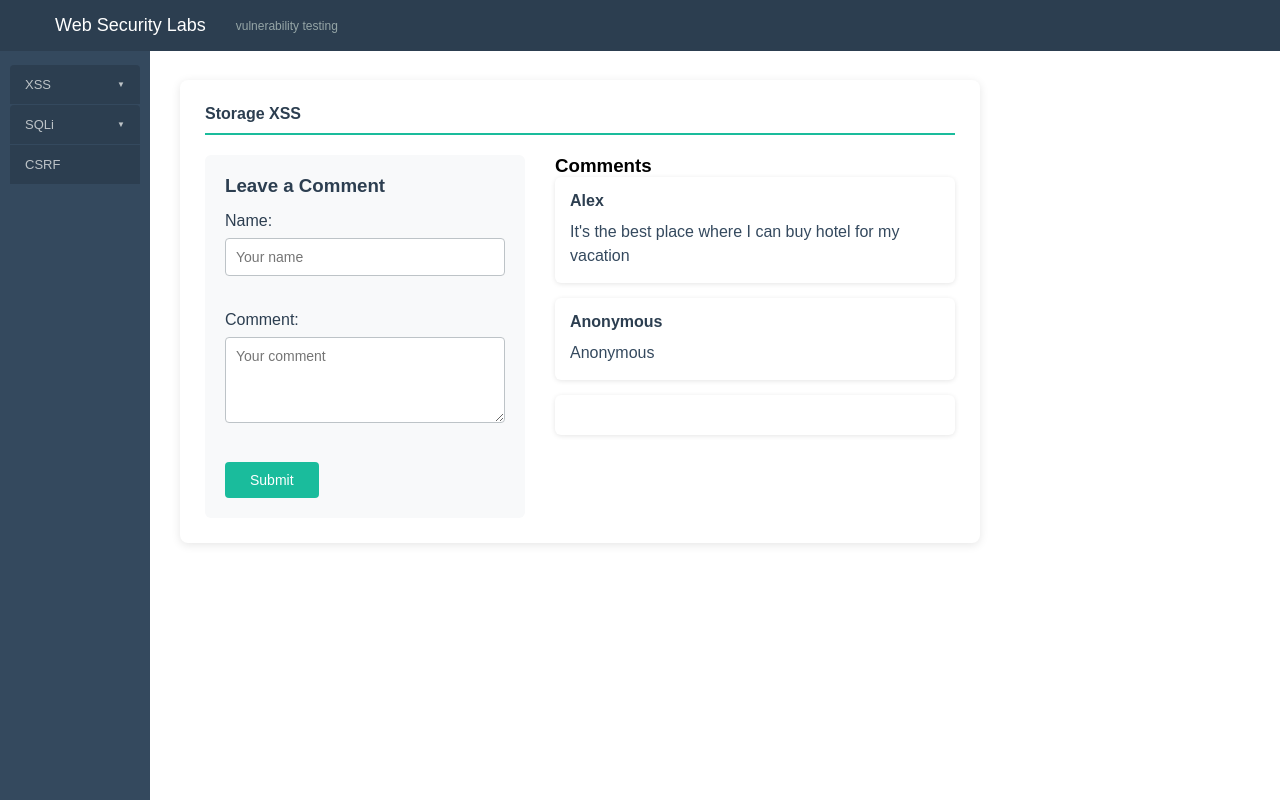
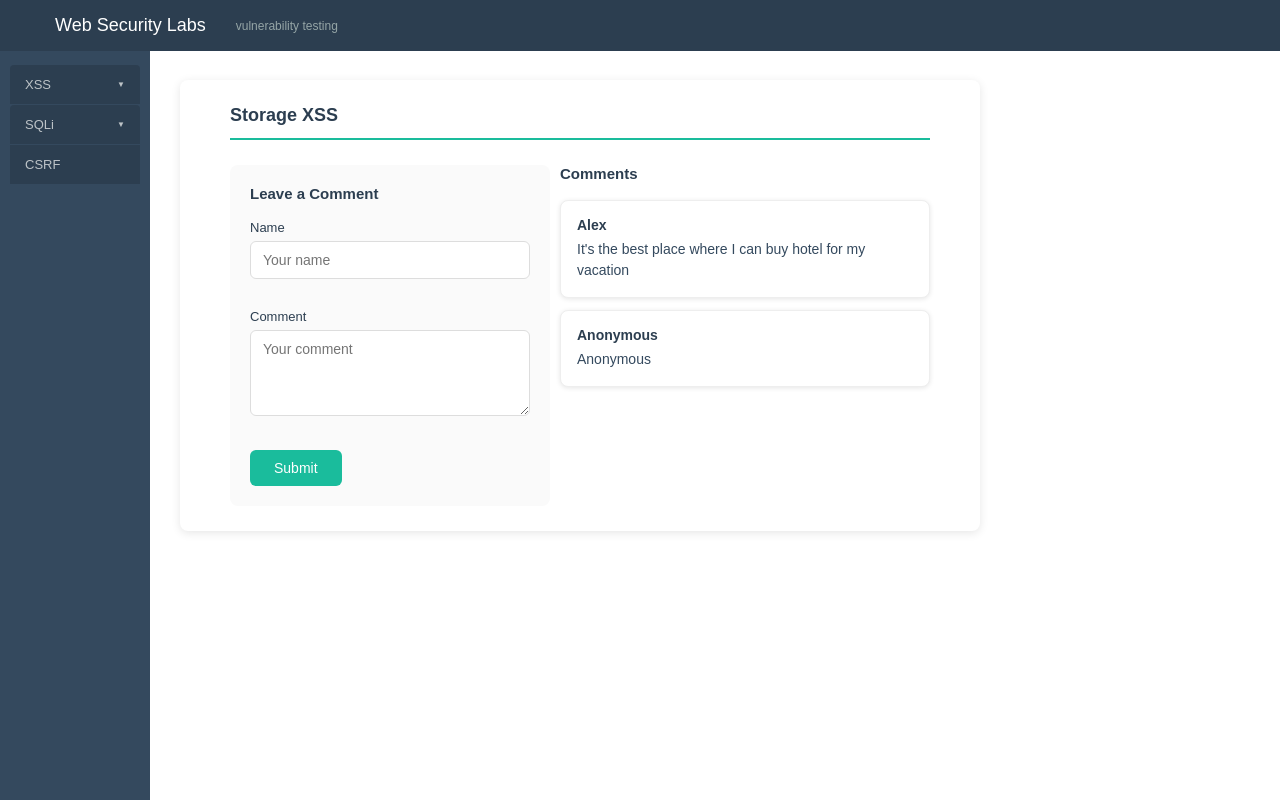
Before and after one commit to NexusFault/Web-Security-Lab, a Flask app: page /xss/storage in a window 1280 px wide. Run offline with Flask 3, Linux system fonts and the light colour scheme.

Commit message:
Update Category XSS

```diff
--- a/static/comments.json
+++ b/static/comments.json
@@ -6,9 +6,5 @@
     {
         "name": "Anonymous",
         "text": "Anonymous"
-    },
-    {
-        "name": "",
-        "text": ""
     }
 ]
--- /dev/null
+++ b/static/css/xss.css
@@ -0,0 +1,258 @@
+.xss-page {
+    max-width: 700px;
+    margin: 0 auto;
+}
+
+.xss-page h2 {
+    font-size: 18px;
+    color: #2c3e50;
+    margin-bottom: 25px;
+    padding-bottom: 12px;
+    border-bottom: 2px solid #1abc9c;
+}
+
+.search-form {
+    margin-bottom: 25px;
+}
+
+.search-form label {
+    display: block;
+    margin-bottom: 8px;
+    color: #2c3e50;
+    font-weight: 500;
+    font-size: 14px;
+}
+
+.search-form .input-group {
+    display: flex;
+    gap: 10px;
+}
+
+.search-form input {
+    flex: 1;
+    padding: 12px 15px;
+    border: 1px solid #ddd;
+    border-radius: 6px;
+    font-size: 14px;
+    transition: border-color 0.2s;
+}
+
+.search-form input:focus {
+    outline: none;
+    border-color: #1abc9c;
+}
+
+.search-form button {
+    padding: 12px 25px;
+    background: #1abc9c;
+    border: none;
+    border-radius: 6px;
+    color: #fff;
+    cursor: pointer;
+    font-size: 14px;
+    transition: background 0.2s;
+}
+
+.search-form button:hover {
+    background: #16a085;
+}
+
+.search-results {
+    background: #fafafa;
+    border-radius: 8px;
+    padding: 20px;
+    min-height: 60px;
+}
+
+.search-results h3 {
+    font-size: 14px;
+    color: #7f8c8d;
+    margin-bottom: 15px;
+    font-weight: normal;
+}
+
+.hotels-list {
+    display: flex;
+    flex-direction: column;
+    gap: 12px;
+}
+
+.hotel-card {
+    background: #fff;
+    padding: 18px;
+    border-radius: 8px;
+    border: 1px solid #eee;
+    transition: box-shadow 0.2s;
+}
+
+.hotel-card:hover {
+    box-shadow: 0 2px 12px rgba(0,0,0,0.08);
+}
+
+.hotel-card h4 {
+    font-size: 15px;
+    color: #2c3e50;
+    margin-bottom: 6px;
+}
+
+.hotel-card p {
+    font-size: 13px;
+    color: #7f8c8d;
+    margin-bottom: 8px;
+}
+
+.hotel-card span {
+    font-size: 14px;
+    color: #1abc9c;
+    font-weight: 500;
+}
+
+.no-results {
+    color: #95a5a6;
+    font-size: 14px;
+    font-style: italic;
+}
+
+.photo-gallery {
+    display: flex;
+    gap: 12px;
+    margin-bottom: 20px;
+}
+
+.photo-gallery button {
+    padding: 12px 24px;
+    background: #fff;
+    border: 1px solid #ddd;
+    border-radius: 6px;
+    color: #2c3e50;
+    cursor: pointer;
+    font-size: 14px;
+    transition: all 0.2s;
+}
+
+.photo-gallery button:hover,
+.photo-gallery button.active {
+    background: #1abc9c;
+    border-color: #1abc9c;
+    color: #fff;
+}
+
+.photo-output {
+    min-height: 200px;
+    display: flex;
+    align-items: center;
+    justify-content: center;
+    background: #fafafa;
+    border-radius: 8px;
+}
+
+.photo-output img {
+    max-width: 100%;
+    border-radius: 4px;
+}
+
+.storage-layout {
+    display: grid;
+    grid-template-columns: 300px 1fr;
+    gap: 30px;
+}
+
+.comment-form {
+    background: #fafafa;
+    padding: 20px;
+    border-radius: 8px;
+}
+
+.comment-form h3 {
+    font-size: 15px;
+    color: #2c3e50;
+    margin-bottom: 18px;
+}
+
+.comment-form .form-group {
+    margin-bottom: 15px;
+}
+
+.comment-form label {
+    display: block;
+    margin-bottom: 6px;
+    color: #2c3e50;
+    font-size: 13px;
+    font-weight: 500;
+}
+
+.comment-form input,
+.comment-form textarea {
+    width: 100%;
+    padding: 10px 12px;
+    border: 1px solid #ddd;
+    border-radius: 6px;
+    font-size: 14px;
+    font-family: Arial, sans-serif;
+    box-sizing: border-box;
+    transition: border-color 0.2s;
+}
+
+.comment-form input:focus,
+.comment-form textarea:focus {
+    outline: none;
+    border-color: #1abc9c;
+}
+
+.comment-form textarea {
+    resize: vertical;
+    min-height: 80px;
+}
+
+.comment-form button {
+    padding: 10px 24px;
+    background: #1abc9c;
+    border: none;
+    border-radius: 6px;
+    color: #fff;
+    cursor: pointer;
+    font-size: 14px;
+    transition: background 0.2s;
+}
+
+.comment-form button:hover {
+    background: #16a085;
+}
+
+.comments-section h3 {
+    font-size: 15px;
+    color: #2c3e50;
+    margin-bottom: 18px;
+}
+
+.comments-list {
+    display: flex;
+    flex-direction: column;
+    gap: 12px;
+}
+
+.comment-card {
+    background: #fff;
+    padding: 16px;
+    border-radius: 8px;
+    border: 1px solid #eee;
+}
+
+.comment-name {
+    font-weight: 600;
+    color: #2c3e50;
+    font-size: 14px;
+    margin-bottom: 6px;
+}
+
+.comment-text {
+    color: #34495e;
+    font-size: 14px;
+    line-height: 1.5;
+}
+
+.no-comments {
+    color: #95a5a6;
+    font-size: 14px;
+    font-style: italic;
+}
--- a/templates/XSS/storage-xss.html
+++ b/templates/XSS/storage-xss.html
@@ -5,59 +5,48 @@
     <meta name="viewport" content="width=device-width, initial-scale=1.0">
     <title>Storage XSS</title>
     <link rel="stylesheet" href="{{ url_for('static', filename='css/style.css') }}">
+    <link rel="stylesheet" href="{{ url_for('static', filename='css/xss.css') }}">
 </head>
 <body>
     <div id="layout"></div>
     <div class="content">
         <div class="form-container active">
-            <h2>Storage XSS</h2>
-
-            <div class="storage-layout">
-                <div class="left-side">
+            <div class="xss-page">
+                <h2>Storage XSS</h2>
+                <div class="storage-layout">
                     <div class="comment-form">
                         <h3>Leave a Comment</h3>
                         <form method="POST" action="/xss/storage">
                             <div class="form-group">
-                                <label for="name">Name:</label>
+                                <label for="name">Name</label>
                                 <input type="text" id="name" name="name" placeholder="Your name">
                             </div>
                             <div class="form-group">
-                                <label for="text">Comment:</label>
+                                <label for="text">Comment</label>
                                 <textarea id="text" name="text" rows="4" placeholder="Your comment"></textarea>
                             </div>
-                            <button type="submit" class="submit-btn">Submit</button>
+                            <button type="submit">Submit</button>
                         </form>
                     </div>
-                </div>
-                <div class="right-side">
-                    <h3>Comments</h3>
-                    <div class="comments-list" id="comments-list"></div>
+                    <div class="comments-section">
+                        <h3>Comments</h3>
+                        <div class="comments-list" id="comments-list">
+                            {% if data %}
+                                {% for comment in data %}
+                                    <div class="comment-card">
+                                        <div class="comment-name">{{ comment.name }}</div>
+                                        <p class="comment-text">{{ comment.text }}</p>
+                                    </div>
+                                {% endfor %}
+                            {% else %}
+                                <p class="no-comments">No comments yet. Be the first!</p>
+                            {% endif %}
+                        </div>
+                    </div>
                 </div>
             </div>
         </div>
     </div>
     <script src="{{ url_for('static', filename='js/layout.js') }}"></script>
-    <script>
-        const comments = {{ data|tojson }};
-
-        const commentsList = document.getElementById("comments-list");
-
-        if (comments.length > 0) {
-            let html = "";
-            comments.forEach(comment => {
-                html += `
-                    <div class="comment-card">
-                        <div class="comment-header">
-                            <span class="comment-name">${comment.name}</span>
-                        </div>
-                        <p class="comment-text">${comment.text}</p>
-                    </div>
-                `;
-            });
-            commentsList.innerHTML = html;
-        } else {
-            commentsList.innerHTML = `<p class="no-comments">No comments yet. Be the first!</p>`;
-        }
-    </script>
 </body>
 </html>
```
Also changed, not shown: templates/XSS/dom-xss.html (+18 -20 lines), templates/XSS/reflected-xss.html (+12 -23 lines).
